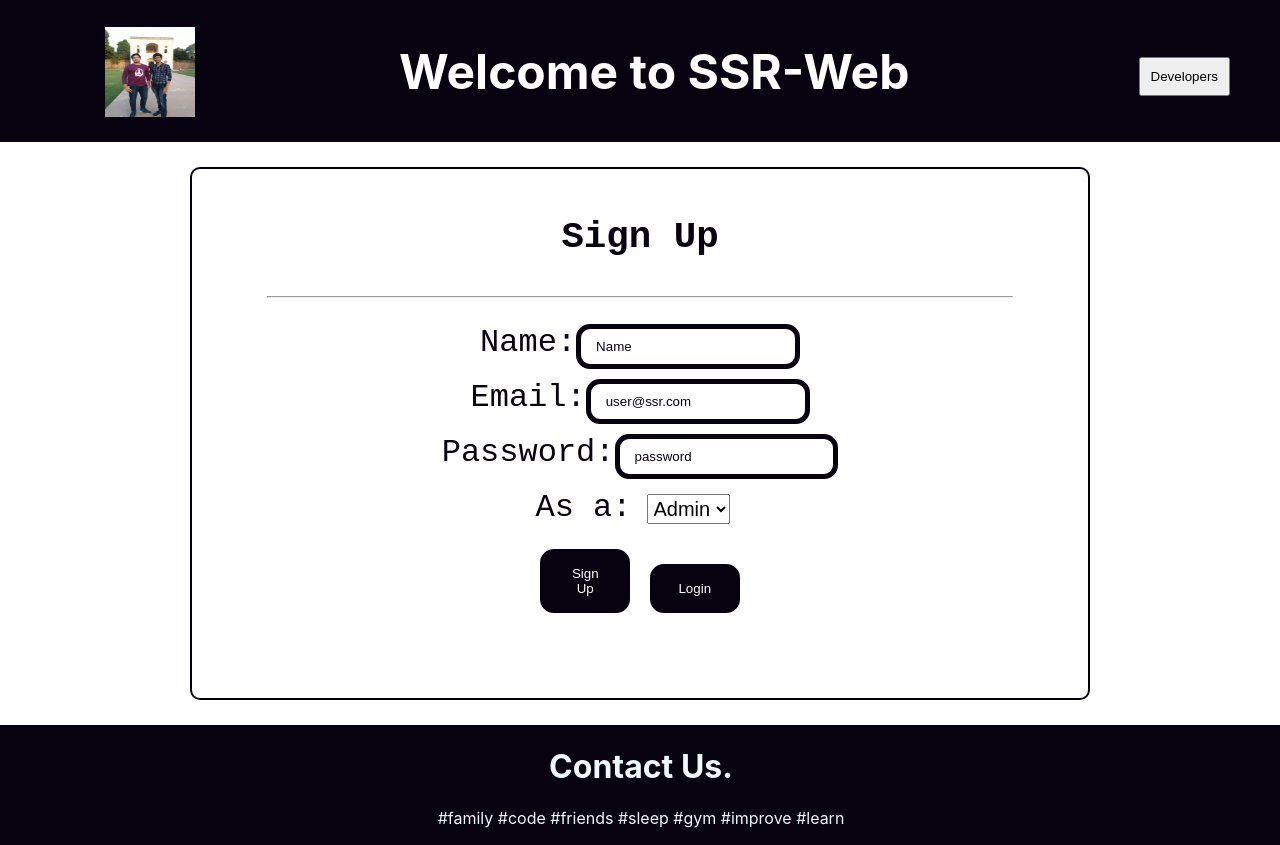
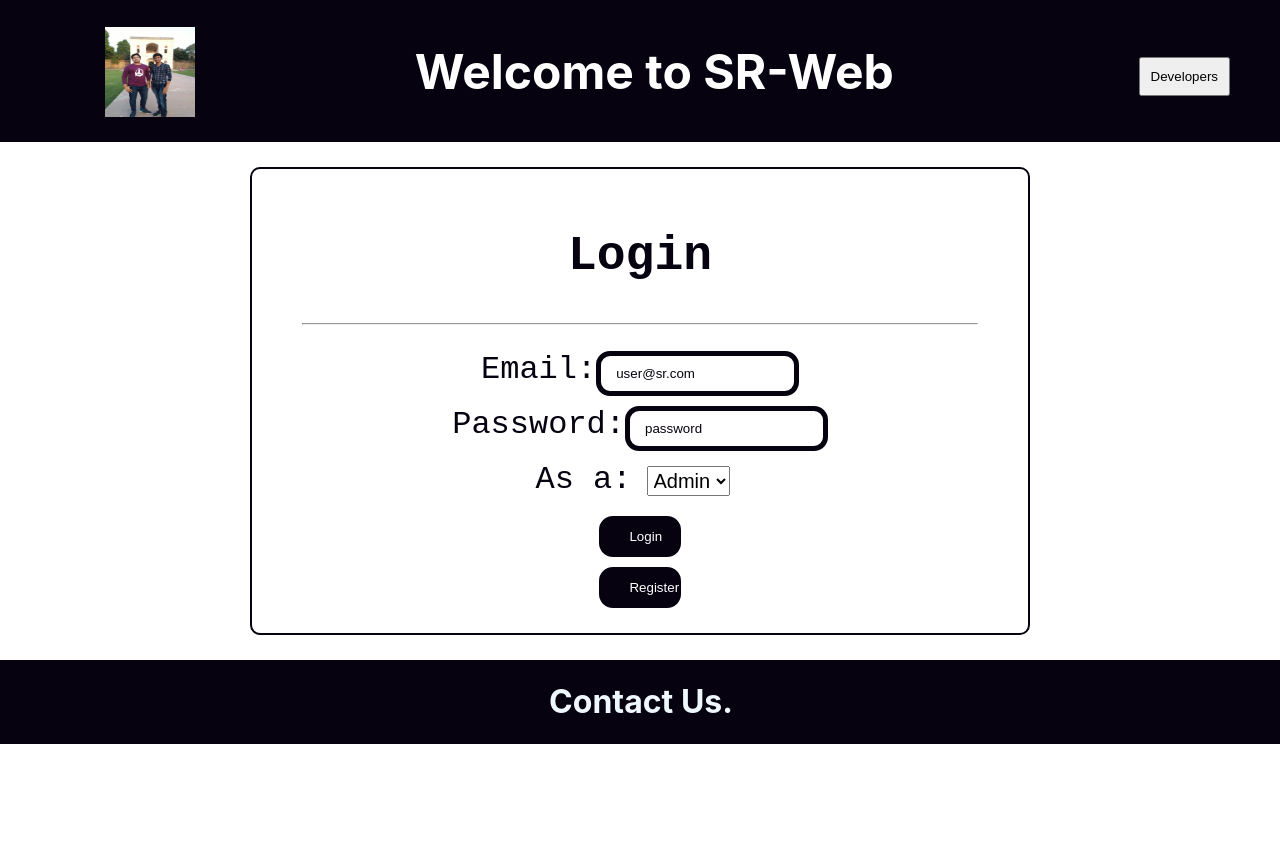
Before and after one commit to ritikgupta28/On-Platform, a React (Create React App) app: page / in a window 1280 px wide. After the commit the page ends 800 px from the top, so only its background shows below. Built offline with nearby package versions, Linux system fonts and the light colour scheme.

Commit message:
Welcome Page Done

```diff
--- a/src/components/developers/Cardlist.js
+++ b/src/components/developers/Cardlist.js
@@ -7,8 +7,8 @@ import logo from '../images/logo1.jpg'
 const Cardlist = () => {
 	 return (
 	    <div className='clist'>
-	    	<Card name="Sahil Goyal" email="sahilgoyals1999@gmail.com" src={logo} ext='FrontEnd + BackEnd'/>
-	    	<Card name="Ritik Gupta" email="ritikgupta2003@gmail.com" src={logo} ext=' FrontEnd + BackEnd'/>
+	    	<Card name="Sahil Goyal" email="sahilgoyals1999@gmail.com" src={logo} ext=''/>
+	    	<Card name="Ritik Gupta" email="ritikgupta2003@gmail.com" src={logo} ext=''/>
 	    </div>
 	 );
 }
--- a/src/components/ide/Ide.js
+++ b/src/components/ide/Ide.js
@@ -60,12 +60,6 @@ class App extends React.Component {
     };
     return (
       <div style={{ textAlign: 'center', paddingLeft: '150px', paddingRight: '150px'}}>
-      <button
-      value='signout'
-      style={{ float: 'right', padding: '10px', marginTop: '10px'}}
-      onClick={this.props.logoutHandler}>
-      Sign Out
-      </button>
         <div className="con">
           <Dropdown sendData={this.getData.bind(this)} />
           <hr />
--- a/src/components/welcome_page/Footer.js
+++ b/src/components/welcome_page/Footer.js
@@ -6,7 +6,6 @@ class Footer extends React.Component {
         return(
             <div className = "footer">
                 <h1>Contact Us.</h1>
-                <p>#family #code #friends #sleep #gym #improve #learn</p>
             </div>
         );
     }
--- a/src/components/welcome_page/Header.js
+++ b/src/components/welcome_page/Header.js
@@ -8,7 +8,7 @@ class Header extends React.Component {
     return (
       <div className = "header">
         <img className = "logo" alt='logo' src= {logo}></img>
-        <h1 className = "heading">Welcome to SSR-Web</h1>
+        <h1 className = "heading">Welcome to SR-Web</h1>
         <Link to='developers'>
           <button className='but' value='Developers'>Developers</button>
         </Link>
--- /dev/null
+++ b/src/components/welcome_page/Login.js
@@ -0,0 +1,85 @@
+import React from 'react'
+
+export default class Login extends React.Component {
+	constructor(props) {
+    super(props);
+    this.state = {
+      email : '',
+      password: '',
+      userAdmin: 'admin'
+    };
+  }
+
+  onRChange = (e) => {
+  	this.props.onRouteChange(e.target.value)
+  }
+
+  onEmailChange = (e) => {
+    this.setState ({
+      email : e.target.value
+    });
+  }
+
+  onPasswordChange = (e) => {
+    this.setState ({
+      password: e.target.value
+    });
+  }
+
+  onUserAdminChange = (e) => {
+  	this.setState({
+  		userAdmin: e.target.value
+  	})
+    this.props.onChangeUserAdmin(e.target.value);
+  }
+
+  render() {
+    return (
+      <div className='main'>
+        <form className='form'>
+          <h2>Login</h2>
+          <hr />
+          <label>
+            Email:
+            <input
+              placeholder="user@sr.com"
+              name = "email"
+              type = "text"
+              value = {this.state.email}
+              onChange = {this.onEmailChange.bind(this)}
+             />
+          </label>
+          <br />
+          <label>
+            Password:
+            <input
+              placeholder="password"
+              name = "password"
+              type = "text"
+              value = {this.state.password}
+              onChange = {this.onPasswordChange.bind(this)}
+             />
+          </label>
+          <br/>
+          <label>
+            As a:
+            <select className='userAdmin' value={this.state.userAdmin} onChange={this.onUserAdminChange.bind(this)}>
+              <option value="admin">Admin</option>
+              <option value="user">User</option>
+            </select>
+          </label>
+          <br />
+          {
+          this.state.userAdmin === 'admin'
+          ?
+          <button className='button' value="login" onClick={e => this.props.onAdminlogin(e, this.state)} >Login</button>
+          :
+          <button className = "button" value="login" onClick={e => this.props.onUserlogin(e, this.state)} >Login</button>
+          }
+          <br />
+          <button className='button' value='register' onClick={this.onRChange} >Register</button>
+        </form>
+      </div>
+    )
+  }
+}
--- a/src/components/welcome_page/Main.js
+++ /dev/null
@@ -1,95 +0,0 @@
-import React from 'react'
-
-class Main extends React.Component {
-   constructor(props) {
-    super(props);
-    this.state = {
-      email : "",
-      name : "",
-      password: "",
-      userAdmin: 'admin'
-    };
-    this.handler = this.handler.bind(this);
-  }
-
-  handler(event) {
-    const target = event.target ;
-    const value = target.value ;
-    const name = target.name ;
-
-    this.setState ({
-      [name] : value
-    });
-  }
-
-  onC3 = (e) => {
-    this.setState({
-      userAdmin: e.target.value
-    })
-    this.props.onChangeUserAdmin(e.target.value);
-  }
-
-  render() {
-    return (
-      <div className = "main">
-        <form className = "form">
-          <h3>Sign Up</h3>
-          <hr />
-          <label>
-            Name:
-            <input
-              placeholder="Name"
-              name = "name"
-              type = "text"
-              value = {this.state.name}
-              onChange = {this.handler}/>
-          </label>
-          <br />
-          <label>
-            Email:
-            <input
-              placeholder="user@ssr.com"
-              name = "email"
-              type = "text"
-              value = {this.state.email}
-              onChange = {this.handler}/>
-          </label>
-          <br />
-          <label>
-            Password:
-            <input
-              placeholder="password"
-              name = "password"
-              type = "text"
-              value = {this.state.password}
-              onChange = {this.handler}/>
-          </label>
-          <br/>
-          <label>
-            As a:
-            <select className='userAdmin' value={this.state.userAdmin} onChange={this.onC3}>
-              <option value="admin">Admin</option>
-              <option value="user">User</option>
-            </select>
-          </label>
-          <br />
-          {
-          this.state.userAdmin === 'admin'
-          ?
-          <div>
-          <button className = "button" type="submit" value="signup" onClick={e => this.props.onAdminsignup(e, this.state)} >Sign Up</button>
-          <button className = "button" type="button" value="login" onClick={e => this.props.onAdminlogin(e, this.state)} >Login</button>
-          </div>
-          :
-          <div>
-          <button className = "button" type="submit" value="signup" onClick={e => this.props.onUsersignup(e, this.state)} >Sign Up</button>
-          <button className = "button" type="button" value="login" onClick={e => this.props.onUserlogin(e, this.state)} >Login</button>
-          </div>
-        }
-        </form>
-      </div>
-    )
-  }
-}
-
-export default Main;
--- /dev/null
+++ b/src/components/welcome_page/Register.js
@@ -0,0 +1,103 @@
+import React from 'react'
+
+export default class Register extends React.Component {
+	constructor(props) {
+    super(props);
+    this.state = {
+      name: '',
+      email : '',
+      password: '',
+      userAdmin: 'admin'
+    };
+  }
+
+  onRChange = (e) => {
+    this.props.onRouteChange(e.target.value)
+  }
+
+  onNameChange = (e) => {
+    this.setState ({
+      name : e.target.value
+    });
+  }
+
+  onEmailChange = (e) => {
+    this.setState ({
+      email : e.target.value
+    });
+  }
+
+  onPasswordChange = (e) => {
+    this.setState ({
+      password: e.target.value
+    });
+  }
+
+  onUserAdminChange = (e) => {
+  	this.setState({
+  		userAdmin: e.target.value
+  	})
+    this.props.onChangeUserAdmin(e.target.value);
+  }
+
+  render() {
+    return (
+      <div className='main'>
+        <form className='form'>
+          <h2>Register</h2>
+          <hr />
+          <label>
+            Name:
+            <input
+              placeholder="user"
+              name = "name"
+              type = "text"
+              value = {this.state.name}
+              onChange = {this.onNameChange.bind(this)}
+             />
+          </label>
+          <br />
+          <label>
+            Email:
+            <input
+              placeholder="user@sr.com"
+              name = "email"
+              type = "email"
+              value = {this.state.email}
+              onChange = {this.onEmailChange.bind(this)}
+             />
+          </label>
+          <br />
+          <label>
+            Password:
+            <input
+              placeholder="password"
+              name = "password"
+              type = "password"
+              value = {this.state.password}
+              onChange = {this.onPasswordChange.bind(this)}
+             />
+          </label>
+          <br/>
+          <label>
+            As a:
+            <select className='userAdmin' value={this.state.userAdmin} onChange={this.onUserAdminChange.bind(this)}>
+              <option value="admin">Admin</option>
+              <option value="user">User</option>
+            </select>
+          </label>
+          <br />
+          {
+          this.state.userAdmin === 'admin'
+          ?
+          <button className='button' value='register' onClick={e => this.props.onAdminsignup(e, this.state)} >Register</button>
+          :
+          <button className = "button" value='register' onClick={e => this.props.onUsersignup(e, this.state)} >Register</button>
+          }
+          <br />
+          <button className='button' value='login' onClick={this.onRChange} >Login</button>
+        </form>
+      </div>
+    )
+  }
+}
--- a/src/components/welcome_page/Welcome.css
+++ b/src/components/welcome_page/Welcome.css
@@ -9,7 +9,7 @@
     width : 90px;
     height : 90px;
 }
-.header{
+.header {
     text-align: center;
     display: flex;
     justify-content: space-between;
@@ -18,10 +18,10 @@
     width: 100%;
     color: white;
 }
-.heading{
+.heading {
     font-size: 3em;
 }
-.main{
+.main {
     padding: 0px;
     margin: 0px;
     width: 100%;
@@ -29,7 +29,7 @@
     font-family:Courier New;
     font-size: 2em;
 }
-input[type=text] {
+input {
     width: 30%;
     margin-top:10px;
     padding: 10px 15px;
@@ -43,17 +43,17 @@ input[type=text] {
     font-size: 1em;
 }
 
-.button{
+.button {
     color: rgb(255, 255, 255);
     width: 12%;
-    padding: 12px 20px;
-    margin: 10px;
+    padding: 8px 25px;
+    margin: 5px;
     box-sizing: border-box;
     border: 5px solid rgb(7, 2, 15);
     border-radius: 14px;
     background-color: rgb(7, 2, 15);
 }
-.footer{
+.footer {
 	margin: 0px;
     padding: 1px;
     width: 100%;
@@ -67,12 +67,8 @@ input:hover {
 }
 .form {
     text-align: center;
-    padding: 75px;
-    padding-top: 10px;
-    margin-top: 25px;
-    margin-bottom: 25px;
-    margin-left: 190px;
-    margin-right: 190px;
+    padding: 20px 50px;
+    margin: 25px 250px;
     border: 2px solid;
     border-radius: 10px;
 }
--- a/src/components/welcome_page/Welcome.js
+++ b/src/components/welcome_page/Welcome.js
@@ -2,23 +2,42 @@ import React from 'react';
 
 import './Welcome.css';
 import Header from './Header';
-import Main from './Main';
 import Footer from './Footer'
+import Login from './Login'
+import Register from './Register'
 
 
 export default class Welcome extends React.Component {
+    state = {
+        route: 'login'
+    }
+    onRouteChange = (text) => {
+        this.setState({
+            route: text
+        })
+    }
    render() {
 		return (
-			<div className = "home">
+			<div className='home'>
             <Header />
-            <Main
-            onUsersignup={this.props.onUsersignup}
-            onUserlogin={this.props.onUserlogin}
-            onAdminsignup={this.props.onAdminsignup}
-            onAdminlogin={this.props.onAdminlogin}
-            onChangeUserAdmin={this.props.onChangeUserAdmin}
+            {
+            this.state.route === 'login'
+            ?
+            <Login
+             onRouteChange={this.onRouteChange}
+             onChangeUserAdmin={this.props.onChangeUserAdmin}
+             onUserlogin={this.props.onUserlogin}
+             onAdminlogin={this.props.onAdminlogin}
             />
-            <Footer/>
+            :
+            <Register
+             onRouteChange={this.onRouteChange}
+             onChangeUserAdmin={this.props.onChangeUserAdmin}
+             onUsersignup={this.props.onUsersignup}
+             onAdminsignup={this.props.onAdminsignup}
+            />
+            }
+            <Footer />
             </div>
    		)
 	}
```
Also changed, not shown: src/App.js (+5 -8 lines), 2 other files (tests, documents, lock files or other folders).
